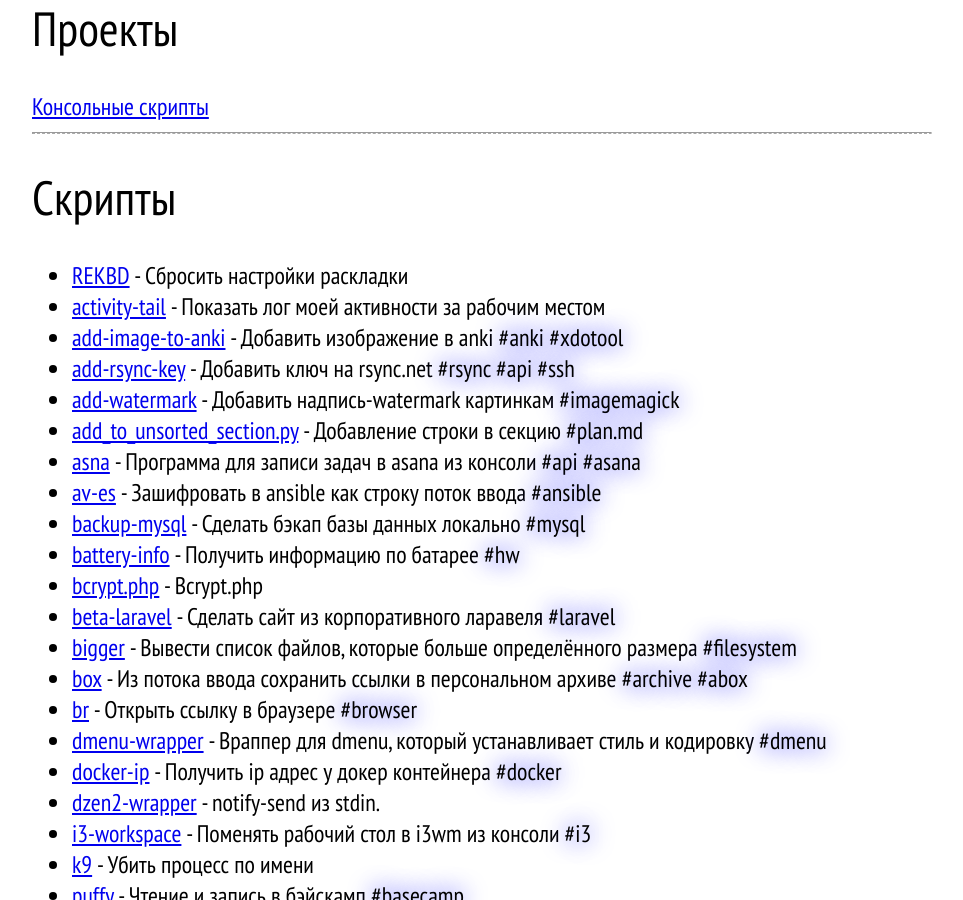
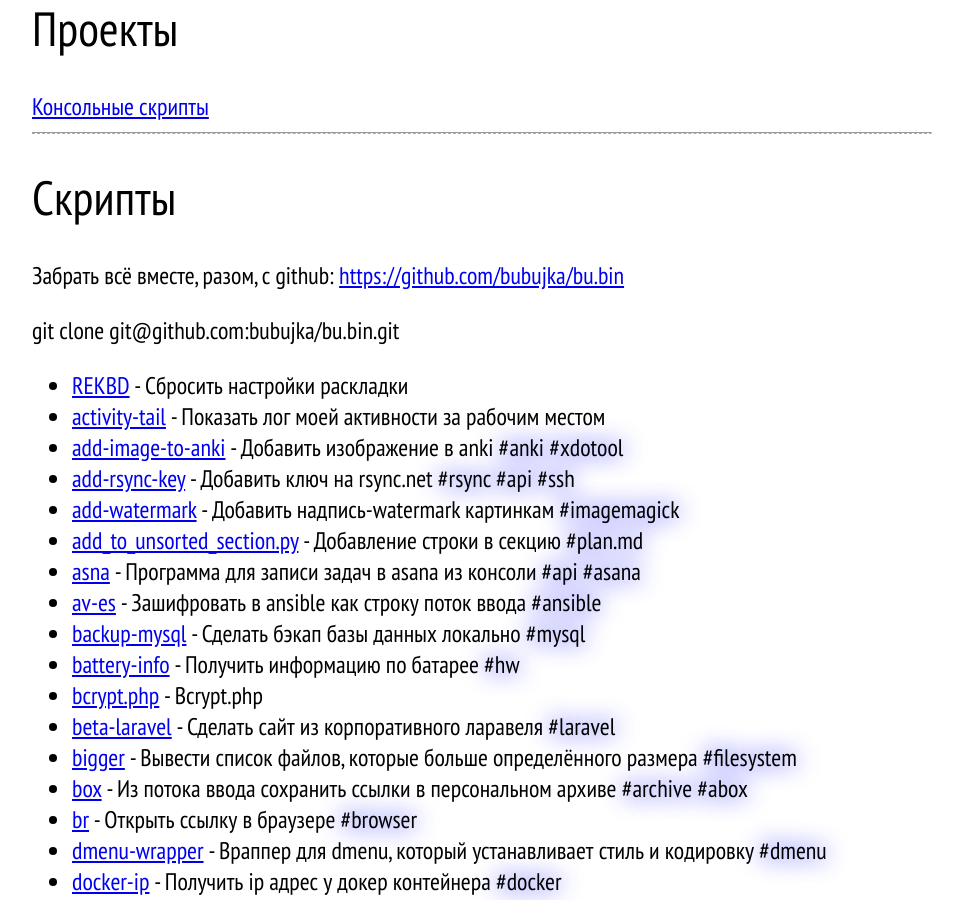
Before and after one commit to Bubujka/bubujka.org, a Jekyll site: the page built from index.html, in a window 1280 px wide and 900 px high, scrolled down 537 px. Shown: the whole window, without its empty margins (158-1121 px from the left). Built offline with Jekyll 4.4.1, drawn with Linux system fonts in a browser that asks for light colours.

Commit message:
Добавил интро

```diff
--- a/index.html
+++ b/index.html
@@ -24,6 +24,9 @@
 
   <hr>
   <h1>Скрипты</h1>
+  Забрать всё вместе, разом, с github:
+  <a href="https://github.com/bubujka/bu.bin">https://github.com/bubujka/bu.bin</a>
+  <pre><code>git clone git@github.com:bubujka/bu.bin.git</code></pre>
   <ul>
     {% for v in site.bin %}
       <li>
```
